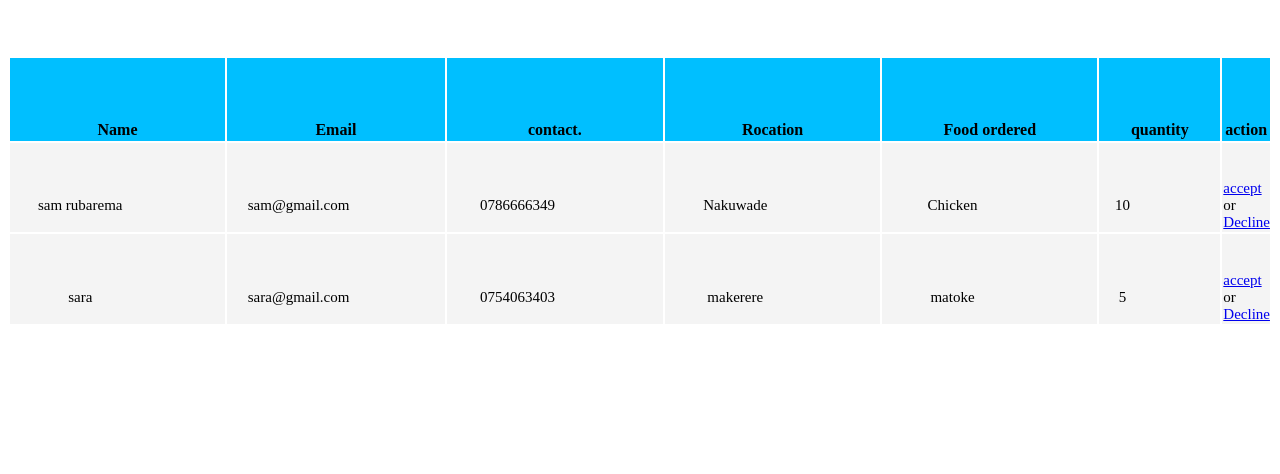
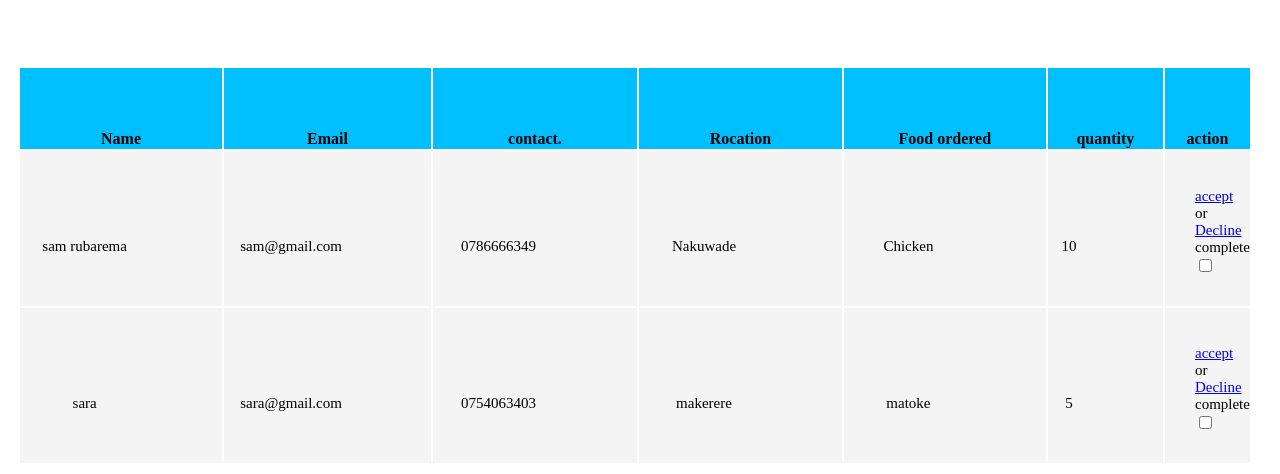
Before and after one commit to barema4/Fast-Food-Fast, a PHP site: page /vieworder.html in a window 1280 px wide. Shown: the part 70-544 px from the top of the page. Run offline with PHP 8.4, Linux system fonts and the light colour scheme.

Commit message:
Edit css and include complete checkbox

```diff
--- a/UI/assets/css/main.css
+++ b/UI/assets/css/main.css
@@ -287,9 +287,12 @@ div.home-content-order #order-table th{
 }
 
 div.home-content-order-section #accept-table{
-    margin: 0 auto;
+
 	text-align: center;
 	margin-top: 10%;
+	padding: 10px;
+	margin-right: 10px;
+
 
 }
 
@@ -311,3 +314,8 @@ div.home-content-order-section #accept-table td{
 
 
 }
+.complete{
+	width: 30px;
+	padding: 30px;
+	margin: 30px;
+}
--- a/UI/vieworder.html
+++ b/UI/vieworder.html
@@ -24,7 +24,7 @@
 
                         <table id="accept-table">
                             <tr>
-                                <th>Name</th>
+                                <th >Name</th>
                                 <th>Email</th>
                                 <th>contact.</th>
                                 <th>Rocation</th>
@@ -42,7 +42,11 @@
                                     <td>Nakuwade</td>
                                     <td>Chicken</td>
                                     <td>10</td>
-                                    <td><a href="#" onclick="return acceptOrder()">accept</a>  or <a href="#" onclick="return declineOrder()">Decline</a></td>
+                                    <td class="complete"><a href="#" onclick="return acceptOrder()">accept</a>  or <a href="#" onclick="return declineOrder()">Decline</a>
+                                        <label>complete</label>
+                                        <input type="checkbox" name="complete" value="complete">
+
+                                    </td>
 
 
 
@@ -57,7 +61,12 @@
                                     <td>makerere</td>
                                     <td>matoke</td>
                                     <td>5</td>
-                                    <td><a href="#" onclick="return acceptOrder()">accept</a>  or <a href="#" onclick="return declineOrder()">Decline</a></td>
+                                    <td class="complete"><a href="#" onclick="return acceptOrder()">accept</a>  or <a href="#" onclick="return declineOrder()">Decline</a>
+                                         <label>complete</label>
+                                        <input type="checkbox" name="complete" value="complete">
+
+
+                                    </td>
 
                             </tr>
 
```
